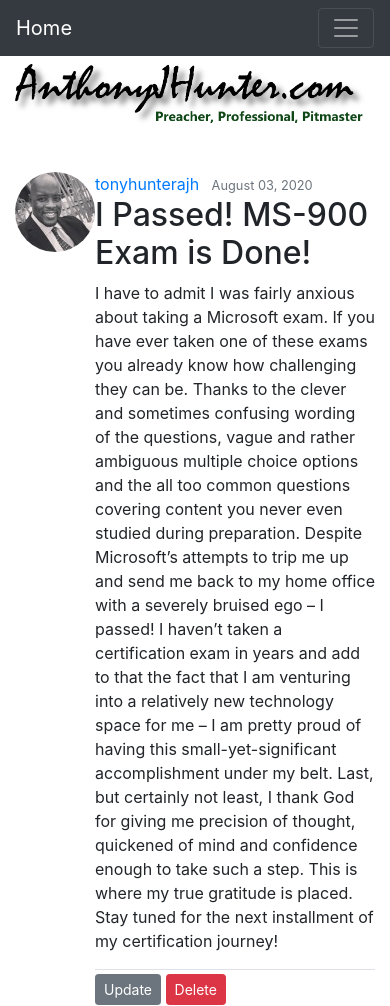
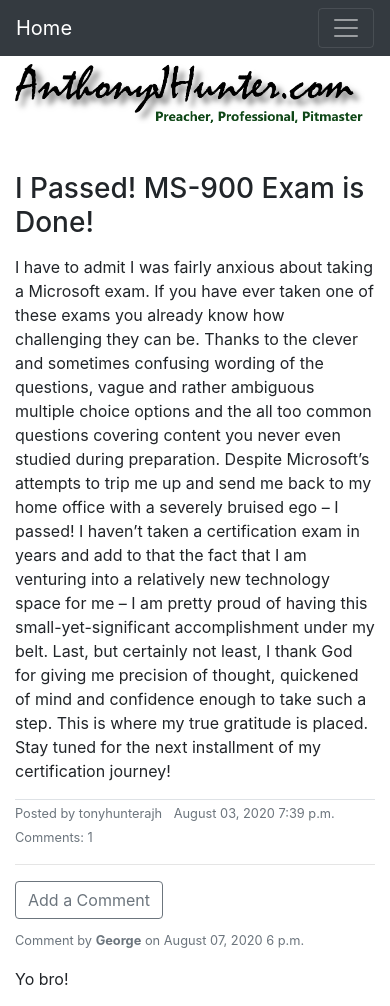
Before and after one commit to tonyhunterajh/AJHDotcom-Django, a Django app: page /post/18/ in a window 390 px wide. Shown: the top 1006 px of the page. Run offline with Django 3.2, Linux system fonts and the light colour scheme; a user stored in the database is signed in; data comes from the database, SQL or seed files in the repository; both versions use the stored data as it was after the commit; parts of the project's set-up code (start-up, migrations or seed data) failed here and were passed over; some libraries are stand-ins or nearby versions.

Commit message:
Added comments to the blog.

```diff
--- a/blog/admin.py
+++ b/blog/admin.py
@@ -1,4 +1,5 @@
 from django.contrib import admin
-from .models import Post
+from .models import Post, Comment
 
 admin.site.register(Post)
+admin.site.register(Comment)
--- a/blog/models.py
+++ b/blog/models.py
@@ -14,3 +14,20 @@
 
     def get_absolute_url(self):
         return reverse('post-detail', kwargs={'pk': self.pk})
+
+    def approved_comments(self):
+        return self.comments.filter(approved_comment=True)
+
+class Comment(models.Model):
+    post = models.ForeignKey('blog.Post', on_delete=models.CASCADE, related_name='comments')
+    author = models.CharField(max_length=200)
+    text = models.TextField()
+    created_date = models.DateTimeField(default=timezone.now)
+    approved_comment = models.BooleanField(default=False)
+
+    def approve(self):
+        self.approved_comment = True
+        self.save()
+
+    def __str__(self):
+        return self.text
--- a/blog/templates/blog/post_detail.html
+++ b/blog/templates/blog/post_detail.html
@@ -3,21 +3,47 @@
 {% block content%}
 
     <article class="media content-section">
-        <img class="rounded-circle article-img" src="{{ post.author.profile.image.url }}">
+        <!-- <img class="rounded-circle article-img" src="{{ post.author.profile.image.url }}"> -->
         <div class="media-body">
-            <div class="article-metadata">
-                <a class="mr-2" href="{% url 'user-posts' object.author.username %}"> {{ object.author }} </a>
-                <small class="text-muted"> {{ object.date_posted|date:"F d, Y" }} </small>
+            <h3 class="article-title"> {{ post.title }} </h3>
+            <p class="mt-3">
+                {{ post.content }}
+            </p>
+            <div class="border-top">
+                <div class="row">
+                    <div class="col-md-6">
+                        <small><a class="text-muted mr-2" href="{% url 'user-posts' post.author.username %}">Posted by {{ post.author }} </a></small>
+                        <small class="text-muted"> {{ post.date_posted|date:"F d, Y P" }} </small>
+                    </div>
+                    <div class="col-md-2 ml-auto">
+                        <small><a class="text-muted" href="{% url 'post-detail' post.id %}"> Comments: {{ post.approved_comments.count }}</a></small>
+                    </div>
             </div>
-            <h2 class="article-title"> {{ object.title }} </h2>
-            <p class="article-content"> {{ object.content }} </p>
-            {% if object.author == user %}
-                <div class="content border-top">
-                    <a class="btn btn-secondary btn-sm mt-1 mb-1" href="{% url 'post-update' object.id %}">Update</a>
-                    <a class="btn btn-danger btn-sm mt-1 mb-1" href="{% url 'post-delete' object.id %}">Delete</a>
+        </div>
+    </article>
+
+   <hr>
+
+   <a class="btn btn-outline-secondary mb-2" href="{% url 'add-comment' pk=post.pk %}">Add a Comment</a>
+    {% for comment in post.comments.all %}
+        {% if user.is_authenticated or comment.approved_comment %}
+
+            <div class="content-section">
+                <small class="text-muted">Comment by <strong>{{ comment.author }}</strong> on </small>
+                <small class="text-muted"> {{ comment.created_date|date:"F d, Y P" }} </small>
+                <p>{{ comment.text|linebreaks }}</p>
+            </div>
+
+            {% if not comment.approved_comment %}
+                <div class="mb-4">
+                    <a class="btn btn-outline-danger" href="{% url 'comment-remove' pk=comment.pk %}">Remove</a>
+                    <a class="btn btn-outline-secondary" href="{% url 'comment-approve' pk=comment.pk %}">Approve</a>
                 </div>
             {% endif %}
-        </div>
-   </article>
+
+        {% endif %}
+    {% empty %}
+        <p>No comments posted.</p>
+    {% endfor %}
 
 {% endblock content%}
--- a/blog/urls.py
+++ b/blog/urls.py
@@ -17,4 +17,7 @@
     path('post/new/', PostCreateView.as_view(), name='post-create'),
     path('post/<int:pk>/update/', PostUpdateView.as_view(), name='post-update'),
     path('post/<int:pk>/delete/', PostDeleteView.as_view(), name='post-delete'),
+    path('post/<int:pk>/comment/', views.add_comment, name='add-comment'),
+    path('comment/<int:pk>/approve/', views.comment_approve, name='comment-approve'),
+    path('comment/<int:pk>/remove/', views.comment_remove, name='comment-remove'),
 ]
--- a/blog/views.py
+++ b/blog/views.py
@@ -1,6 +1,7 @@
-from django.shortcuts import render, get_object_or_404
+from django.shortcuts import render, get_object_or_404, redirect
 from django.contrib.auth.mixins import LoginRequiredMixin, UserPassesTestMixin
 from django.contrib.auth.models import User
+from django.contrib.auth.decorators import login_required
 from django.views.generic import (
 	ListView,
 	DetailView,
@@ -8,13 +9,39 @@
 	UpdateView,
 	DeleteView
 )
-from .models import Post
+from .models import Post, Comment
+from .forms import CommentForm
 
 def home(request):
 	context = {
 		'posts': Post.objects.all()
 	}
 	return render(request, 'blog/home.html', context)
+
+def add_comment(request, pk):
+    post = get_object_or_404(Post, pk=pk)
+    if request.method == "POST":
+        form = CommentForm(request.POST)
+        if form.is_valid():
+            comment = form.save(commit=False)
+            comment.post = post
+            comment.save()
+            return redirect('post-detail', pk=post.pk)
+    else:
+        form = CommentForm()
+    return render(request, 'blog/add_comment.html', {'form': form})
+
+@login_required
+def comment_approve(request, pk):
+    comment = get_object_or_404(Comment, pk=pk)
+    comment.approve()
+    return redirect('post-detail', pk=comment.post.pk)
+
+@login_required
+def comment_remove(request, pk):
+    comment = get_object_or_404(Comment, pk=pk)
+    comment.delete()
+    return redirect('post-detail', pk=comment.post.pk)
 
 class PostListView(ListView):
 	model = Post
```
Also changed, not shown: blog/forms.py (added, +8 -0 lines), blog/templates/blog/add_comment.html (added, +12 -0 lines), blog/templates/blog/home.html (+9 -3 lines), blog/templates/blog/user_posts.html (+16 -7 lines), blog/migrations/0002_comment.py (added), db.sqlite3.
